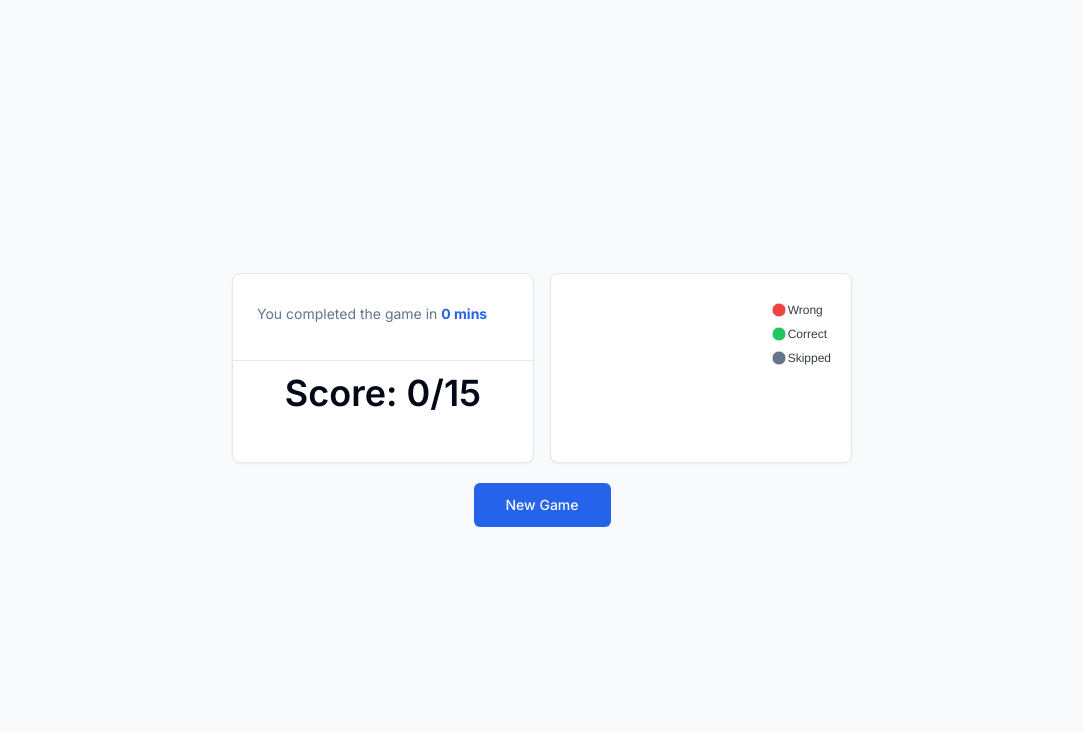
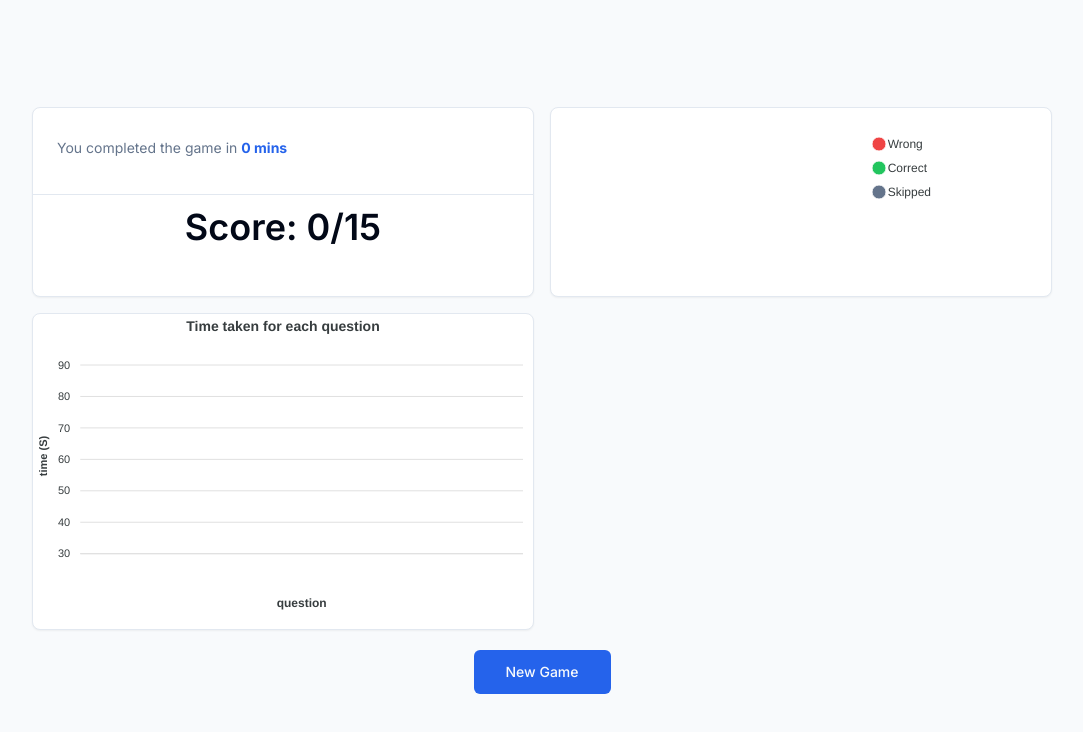
Before and after one commit to radmanesh/open-trivia-duel, a Next.js app: page /score in a window 1280 px wide. Shown: the top 732 px of the page, without its empty margins (98-1181 px from the left). Built offline with nearby package versions, Linux system fonts and the light colour scheme.

Commit message:
refactor: display line series for questions time

```diff
--- a/src/app/quiz/quiz.tsx
+++ b/src/app/quiz/quiz.tsx
@@ -25,7 +25,8 @@ const timeoutDict = {
 
 const Quiz = ({ questions }: { questions: Question[] }) => {
   const router = useRouter();
-  const { game, setAnswers, finishGame, setNextRound } = useGameContext();
+  const { game, setAnswers, finishGame, setNextRound, addQuestionTime } =
+    useGameContext();
 
   const [roundTime, setRoundTime] = useState(0);
   const [answered, setAnswered] = useState(false);
@@ -37,6 +38,7 @@ const Quiz = ({ questions }: { questions: Question[] }) => {
   // handlers
   const nextQuestion = () => {
     setAnswered(false);
+    addQuestionTime(questionTimeout);
     setCurrentQuestion((prev) => prev + 1);
     setRoundTime((prev) => prev + questionTimeout);
     setQuestionTimeOut(timeoutDict[game.level]);
@@ -44,13 +46,17 @@ const Quiz = ({ questions }: { questions: Question[] }) => {
 
   const skipQuestion = useCallback(() => {
     setCurrentQuestion((prev) => prev + 1);
+    addQuestionTime(questionTimeout);
     setAnswers({ ...game.answers, skipped: game.answers.skipped + 1 });
     setRoundTime((prev) => prev + questionTimeout);
     setQuestionTimeOut(timeoutDict[game.level]);
-  }, [setAnswers, game.answers, game.level, questionTimeout]);
+  }, [setAnswers, game.answers, game.level, questionTimeout, addQuestionTime]);
 
   const handleNetRoundClick = () => {
     if (game.totalRounds === game.nextRound.id) {
+      // add last question time
+      addQuestionTime(questionTimeout);
+
       // game finished
       finishGame();
 
--- a/src/app/score/page.tsx
+++ b/src/app/score/page.tsx
@@ -18,7 +18,7 @@ const Chart = dynamic(() => import("react-apexcharts"), { ssr: false });
 
 export default function ScorePage() {
   const router = useRouter();
-  const { game, resetGame } = useGameContext();
+  const { game, resetGame, getTotalQuestions } = useGameContext();
 
   const totalQuestions = useMemo(
     () => game.questionsPerRound * game.totalRounds,
@@ -66,6 +66,34 @@ export default function ScorePage() {
             }}
           />
         </Card>
+        <Card className="flex flex-col items-center justify-center">
+          <Chart
+            type="line"
+            width={500}
+            height={300}
+            options={{
+              chart: { zoom: { enabled: true } },
+              stroke: { curve: "smooth" },
+              title: { text: "Time taken for each question", align: "center" },
+              xaxis: {
+                title: { text: "question" },
+                categories: [
+                  ...Array.from({ length: getTotalQuestions() }).map(
+                    (_, i) => i + 1
+                  ),
+                ],
+              },
+              yaxis: {
+                min: 30,
+                max: 90,
+                title: { text: "time (S)" },
+              },
+            }}
+            series={[
+              { data: game.questionsTimeMatrix.map((time) => time / 1_000) },
+            ]}
+          />
+        </Card>
       </div>
       <Button size="lg" onClick={handleNewGameClick}>
         New Game
```
